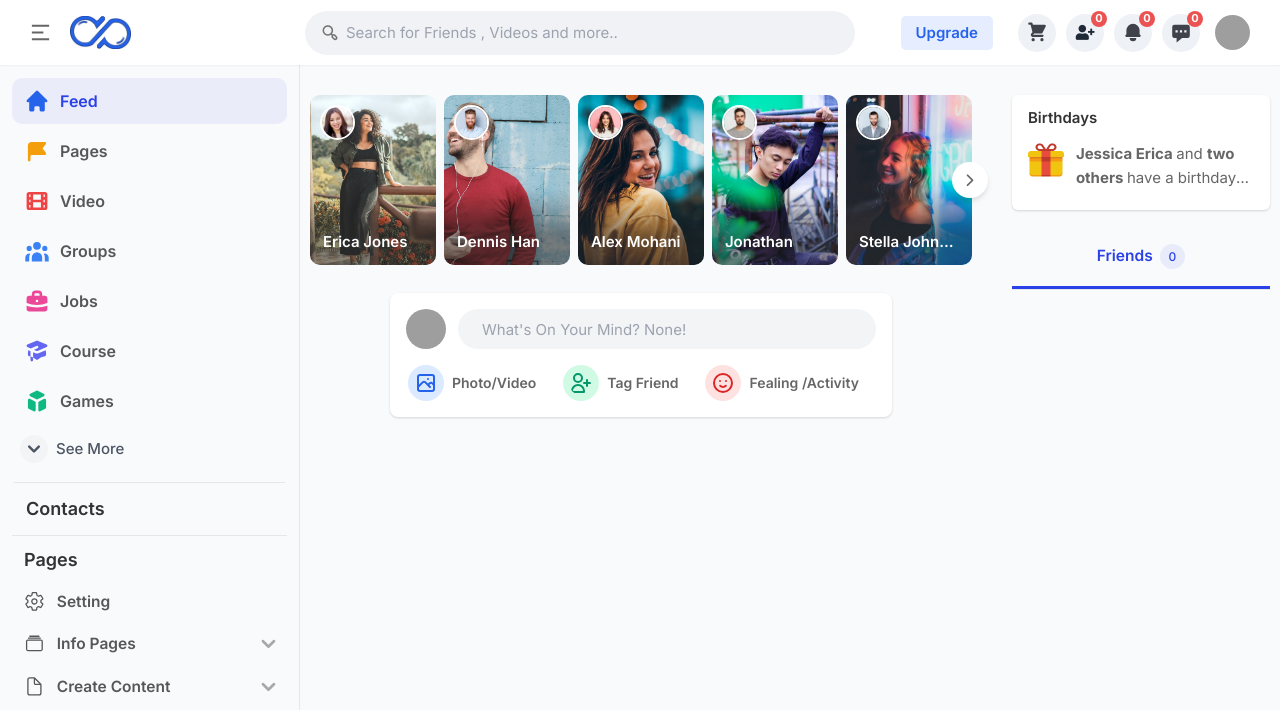
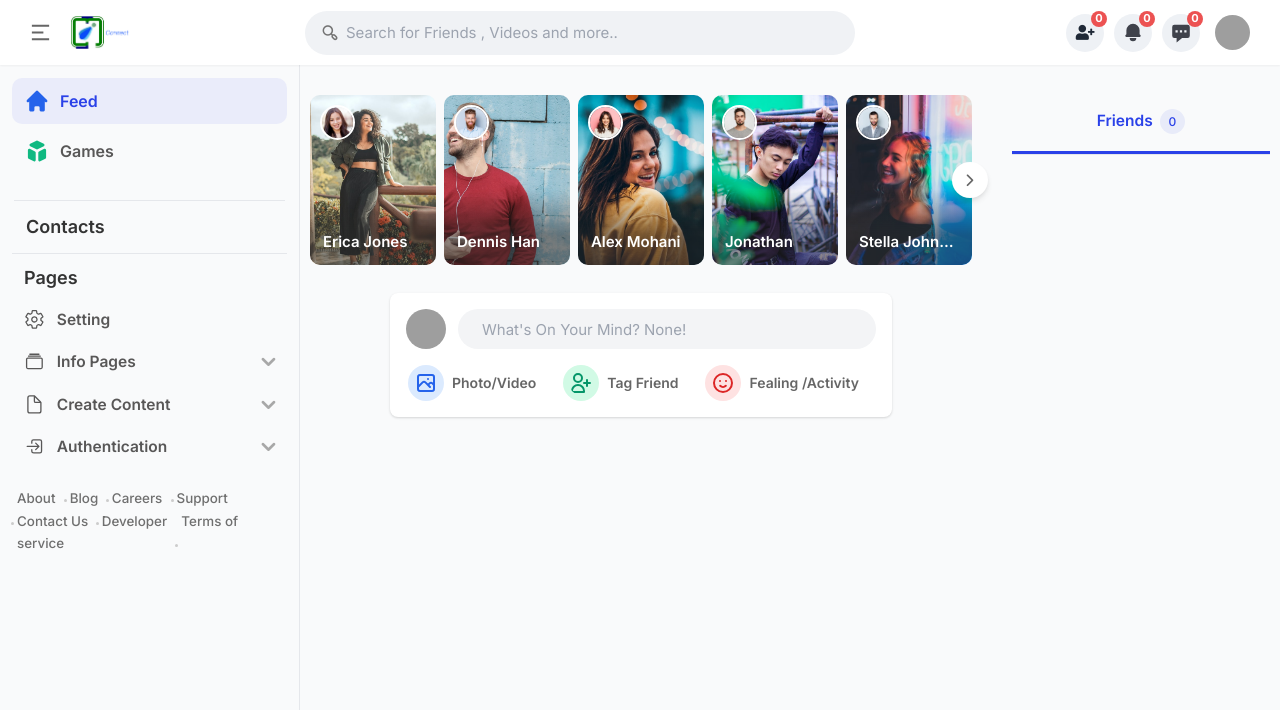
Before and after one commit to Arpan243/IIITDMJ_Connect, a Django app: page / in a window 1280 px wide. Shown: the top 710 px of the page. Run offline with Django 3.2, Linux system fonts and the light colour scheme; the visitor is signed in with stand-in values (Sample User, id 1); data comes from the database, SQL or seed files in the repository; data that the repository does not hold is empty; some libraries are stand-ins or nearby versions; grey boxes are pictures that could not be loaded.

Commit message:
changes in ui

```diff
--- a/requirements.txt
+++ b/requirements.txt
@@ -29,7 +29,7 @@ django-widget-tweaks==1.4.8
 djangorestframework==3.13.1
 djangorestframework-simplejwt==5.2.0
 djoser==2.0.5
-Pillow==9.1.0
+Pillow
 psycopg2-binary
 python-decouple==3.5
 rjsmin==1.1.0
--- a/templates/core/index.html
+++ b/templates/core/index.html
@@ -506,7 +506,7 @@
                     </div>
                     <div class="lg:w-72 w-full">
 
-                        <a href="#birthdays" uk-toggle>
+                        <!-- <a href="#birthdays" uk-toggle>
                             <div class="bg-white mb-5 px-4 py-3 rounded-md shadow">
                                 <h3 class="text-line-through font-semibold mb-1"> Birthdays </h3>
                                 <div class="-mx-2 duration-300 flex hover:bg-gray-50 px-2 py-2 rounded-md">
@@ -515,7 +515,7 @@
                                     </p>
                                 </div>
                             </div>
-                        </a>
+                        </a> -->
 
 
                         <div class="" uk-sticky="offset:80">
--- a/templates/partials/base.html
+++ b/templates/partials/base.html
@@ -136,7 +136,7 @@
                     <div class="right_side">
 
                         <div class="header_widgets">
-                            <a href="pages-upgrade.html" class="is_link">  Upgrade </a>
+                            <!-- <a href="pages-upgrade.html" class="is_link">  Upgrade </a>
                             <a href="#" class="is_icon" uk-tooltip="title: Cart">
                                 <svg fill="currentColor" viewBox="0 0 20 20" xmlns="http://www.w3.org/2000/svg"><path d="M3 1a1 1 0 000 2h1.22l.305 1.222a.997.997 0 00.01.042l1.358 5.43-.893.892C3.74 11.846 4.632 14 6.414 14H15a1 1 0 000-2H6.414l1-1H14a1 1 0 00.894-.553l3-6A1 1 0 0017 3H6.28l-.31-1.243A1 1 0 005 1H3zM16 16.5a1.5 1.5 0 11-3 0 1.5 1.5 0 013 0zM6.5 18a1.5 1.5 0 100-3 1.5 1.5 0 000 3z"></path></svg>
                             </a>
@@ -245,7 +245,7 @@
                                     <p> Subtotal : $ 320 </p>
                                     <h1> Total : <strong> $ 320</strong> </h1>
                                 </div>
-                            </div>
+                            </div> -->
 
                             <a href="#" class="is_icon">
                                 <i class="fas fa-user-plus text-gray-800"></i>
@@ -448,11 +448,11 @@
                                         <span> @{{request.user.username}}</span>
                                     </div>
                                 </a>
-                                <hr>
-                                <a href="pages-upgrade.html" class="is-link">
+                                <!-- <hr> -->
+                                <!-- <a href="pages-upgrade.html" class="is-link">
                                     <svg fill="currentColor" viewBox="0 0 20 20" xmlns="http://www.w3.org/2000/svg"><path fill-rule="evenodd" d="M12.395 2.553a1 1 0 00-1.45-.385c-.345.23-.614.558-.822.88-.214.33-.403.713-.57 1.116-.334.804-.614 1.768-.84 2.734a31.365 31.365 0 00-.613 3.58 2.64 2.64 0 01-.945-1.067c-.328-.68-.398-1.534-.398-2.654A1 1 0 005.05 6.05 6.981 6.981 0 003 11a7 7 0 1011.95-4.95c-.592-.591-.98-.985-1.348-1.467-.363-.476-.724-1.063-1.207-2.03zM12.12 15.12A3 3 0 017 13s.879.5 2.5.5c0-1 .5-4 1.25-4.5.5 1 .786 1.293 1.371 1.879A2.99 2.99 0 0113 13a2.99 2.99 0 01-.879 2.121z" clip-rule="evenodd"></path></svg>
                                     Upgrade To Premium  </span>
-                                </a>
+                                </a> -->
                                 <hr>
                                 <a href="{% url 'userauths:my-profile' %}">
                                     <i class="fas fa-user"></i>
@@ -462,16 +462,16 @@
                                     <i class="fas fa-cog"></i>
                                     Profile Settings
                                 </a>
-                                <a href="groups.html">
+                                <!-- <a href="groups.html">
                                     <svg xmlns="http://www.w3.org/2000/svg" viewBox="0 0 20 20" fill="currentColor">
                                         <path fill-rule="evenodd" d="M3 6a3 3 0 013-3h10a1 1 0 01.8 1.6L14.25 8l2.55 3.4A1 1 0 0116 13H6a1 1 0 00-1 1v3a1 1 0 11-2 0V6z"  clip-rule="evenodd" />
                                     </svg>
                                     Manage Pages
-                                </a>
-                                <a href="pages-setting.html">
+                                </a> -->
+                                <!-- <a href="pages-setting.html">
                                     <svg fill="currentColor" viewBox="0 0 20 20" xmlns="http://www.w3.org/2000/svg"><path d="M4 4a2 2 0 00-2 2v1h16V6a2 2 0 00-2-2H4z"></path><path fill-rule="evenodd" d="M18 9H2v5a2 2 0 002 2h12a2 2 0 002-2V9zM4 13a1 1 0 011-1h1a1 1 0 110 2H5a1 1 0 01-1-1zm5-1a1 1 0 100 2h1a1 1 0 100-2H9z" clip-rule="evenodd"></path></svg>
                                     My Billing
-                                </a>
+                                </a> -->
                                 <a href="#" id="night-mode" class="btn-night-mode">
                                     <svg xmlns="http://www.w3.org/2000/svg" viewBox="0 0 20 20" fill="currentColor">
                                         <path d="M17.293 13.293A8 8 0 016.707 2.707a8.001 8.001 0 1010.586 10.586z" />
@@ -510,7 +510,7 @@
                         </svg>
                         <span> Feed </span> </a>
                     </li>
-                    <li><a href="pages.html">
+                    <!-- <li><a href="pages.html">
                         <svg xmlns="http://www.w3.org/2000/svg" viewBox="0 0 20 20" fill="currentColor" class="text-yellow-500">
                           <path fill-rule="evenodd" d="M3 6a3 3 0 013-3h10a1 1 0 01.8 1.6L14.25 8l2.55 3.4A1 1 0 0116 13H6a1 1 0 00-1 1v3a1 1 0 11-2 0V6z" clip-rule="evenodd"></path>
                         </svg>
@@ -538,14 +538,14 @@
                             <path d="M10.394 2.08a1 1 0 00-.788 0l-7 3a1 1 0 000 1.84L5.25 8.051a.999.999 0 01.356-.257l4-1.714a1 1 0 11.788 1.838L7.667 9.088l1.94.831a1 1 0 00.787 0l7-3a1 1 0 000-1.838l-7-3zM3.31 9.397L5 10.12v4.102a8.969 8.969 0 00-1.05-.174 1 1 0 01-.89-.89 11.115 11.115 0 01.25-3.762zM9.3 16.573A9.026 9.026 0 007 14.935v-3.957l1.818.78a3 3 0 002.364 0l5.508-2.361a11.026 11.026 0 01.25 3.762 1 1 0 01-.89.89 8.968 8.968 0 00-5.35 2.524 1 1 0 01-1.4 0zM6 18a1 1 0 001-1v-2.065a8.935 8.935 0 00-2-.712V17a1 1 0 001 1z" />
                         </svg>
                         <span> Course</span></a>
-                    </li>
+                    </li> -->
                     <li><a href="{% url 'core:games' %}">
                         <svg xmlns="http://www.w3.org/2000/svg" viewBox="0 0 20 20" fill="currentColor" class="text-green-500">
                             <path d="M11 17a1 1 0 001.447.894l4-2A1 1 0 0017 15V9.236a1 1 0 00-1.447-.894l-4 2a1 1 0 00-.553.894V17zM15.211 6.276a1 1 0 000-1.788l-4.764-2.382a1 1 0 00-.894 0L4.789 4.488a1 1 0 000 1.788l4.764 2.382a1 1 0 00.894 0l4.764-2.382zM4.447 8.342A1 1 0 003 9.236V15a1 1 0 00.553.894l4 2A1 1 0 009 17v-5.764a1 1 0 00-.553-.894l-4-2z" />
                         </svg>  <span>  Games </span></a>
                     </li>
 
-                    <li id="more-veiw" hidden><a href="events.html">
+                    <!-- <li id="more-veiw" hidden><a href="events.html">
                         <svg xmlns="http://www.w3.org/2000/svg" viewBox="0 0 20 20" fill="currentColor" class="text-yellow-500">
                             <path fill-rule="evenodd" d="M6 2a1 1 0 00-1 1v1H4a2 2 0 00-2 2v10a2 2 0 002 2h12a2 2 0 002-2V6a2 2 0 00-2-2h-1V3a1 1 0 10-2 0v1H7V3a1 1 0 00-1-1zm0 5a1 1 0 000 2h8a1 1 0 100-2H6z" clip-rule="evenodd" />
                           </svg><span>  Events </span></a>
@@ -582,10 +582,10 @@
                     <li id="more-veiw" hidden><a href="fundraiser.html">
                         <svg fill="currentColor" class="text-red-500" viewBox="0 0 20 20" xmlns="http://www.w3.org/2000/svg"><path fill-rule="evenodd" d="M3.172 5.172a4 4 0 015.656 0L10 6.343l1.172-1.171a4 4 0 115.656 5.656L10 17.657l-6.828-6.829a4 4 0 010-5.656z" clip-rule="evenodd"></path></svg>
                         <span>  Fundraiser </span> <span class="new">N</span></a>
-                    </li>
+                    </li> -->
                 </ul>
 
-                <a href="#" class="see-mover h-10 flex my-1 pl-2 rounded-xl text-gray-600" uk-toggle="target: #more-veiw; animation: uk-animation-fade">
+                <!-- <a href="#" class="see-mover h-10 flex my-1 pl-2 rounded-xl text-gray-600" uk-toggle="target: #more-veiw; animation: uk-animation-fade">
                     <span class="w-full flex items-center" id="more-veiw">
                         <svg class="  bg-gray-100 mr-2 p-0.5 rounded-full text-lg w-7" fill="currentColor" viewBox="0 0 20 20" xmlns="http://www.w3.org/2000/svg"><path fill-rule="evenodd" d="M5.293 7.293a1 1 0 011.414 0L10 10.586l3.293-3.293a1 1 0 111.414 1.414l-4 4a1 1 0 01-1.414 0l-4-4a1 1 0 010-1.414z" clip-rule="evenodd"></path></svg>
                         See More
@@ -594,7 +594,7 @@
                         <svg  class="bg-gray-100 mr-2 p-0.5 rounded-full text-lg w-7"  fill="currentColor" viewBox="0 0 20 20" xmlns="http://www.w3.org/2000/svg"><path fill-rule="evenodd" d="M14.707 12.707a1 1 0 01-1.414 0L10 9.414l-3.293 3.293a1 1 0 01-1.414-1.414l4-4a1 1 0 011.414 0l4 4a1 1 0 010 1.414z" clip-rule="evenodd"></path></svg>
                         See Less
                     </span>
-                </a>
+                </a> -->
 
                 <h3 class="side-title"> Contacts </h3>
 
```
Also changed, not shown: static/assets/images/logo-mobile.png, static/assets/images/logo.png.
